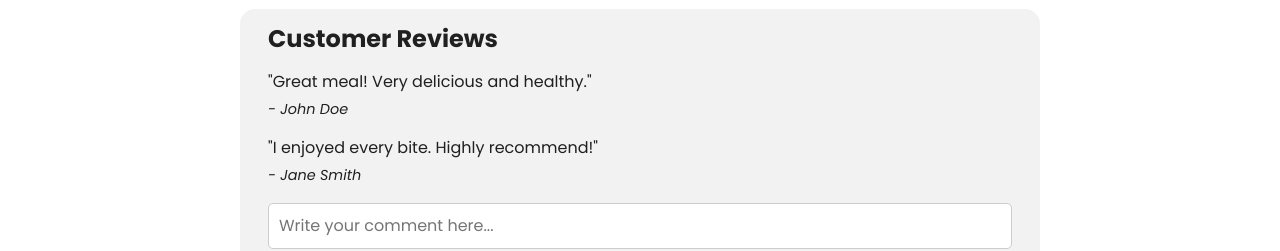
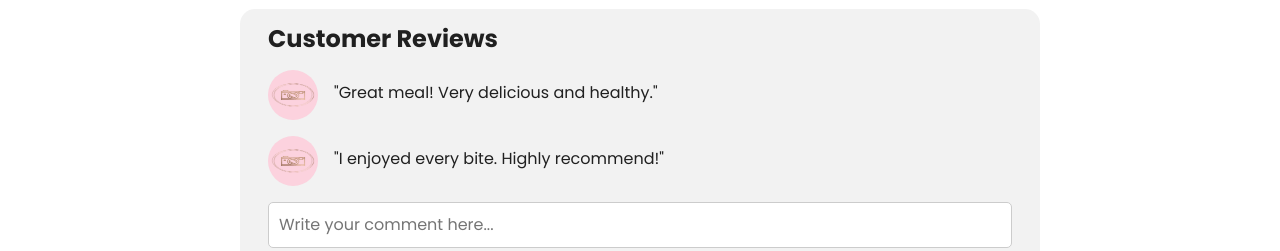
Before and after one commit to MariemMohamed04/Cooklee-Frontend, an Angular app: page /Meals/Details in a window 1280 px wide. Shown: the part 310-561 px from the top of the page. Built offline with nearby package versions, Linux system fonts and the light colour scheme.

Commit message:
edit review comments

```diff
--- a/src/app/meal/meal-details/meal-details.component.css
+++ b/src/app/meal/meal-details/meal-details.component.css
@@ -178,7 +178,16 @@
   height: auto; /* Adjust height */
   margin: 0px; /* Use the same margin as meal-details container */
 }
-
+.review {
+  display: flex;
+  align-items: center;
+}
+.review-user-photo {
+  width: 50px; /* Set the width of the user photo */
+  height: 50px; /* Set the height of the user photo */
+  border-radius: 50%; /* Make the photo circular */
+  margin-right: 10px; /* Add some space between the photo and the text */
+}
 
 /* Responsive styles */
 @media screen and (max-width: 600px) {
@@ -206,5 +215,7 @@
   .reviews-container {
     width: 100%; /* Full width on small screens */
     padding: 10px;
+
   }
+
 }
--- a/src/app/meal/meal-details/meal-details.component.html
+++ b/src/app/meal/meal-details/meal-details.component.html
@@ -34,13 +34,17 @@
   <div class="reviews-container rounded-corners d-flex flex-column p-3">
     <div class="container">
       <h3 class="reviews-title mb-3">Customer Reviews</h3>
-      <div class="review">
-        <p class="review-text">"Great meal! Very delicious and healthy."</p>
-        <p class="review-author">- John Doe</p>
+      <div class="review d-flex align-items-center mb-3">
+        <img src="../../../assets/client.png" alt="User Photo" class="review-user-photo me-3" />
+        <div>
+          <p class="review-text mb-1">"Great meal! Very delicious and healthy."</p>
+        </div>
       </div>
-      <div class="review">
-        <p class="review-text">"I enjoyed every bite. Highly recommend!"</p>
-        <p class="review-author">- Jane Smith</p>
+      <div class="review d-flex align-items-center mb-3">
+        <img src="../../../assets/client.png" alt="User Photo" class="review-user-photo me-3" />
+        <div>
+          <p class="review-text mb-1">"I enjoyed every bite. Highly recommend!"</p>
+        </div>
       </div>
 
       <!-- Add more reviews as needed -->
```
Also changed, not shown: src/assets/client.png (added).
